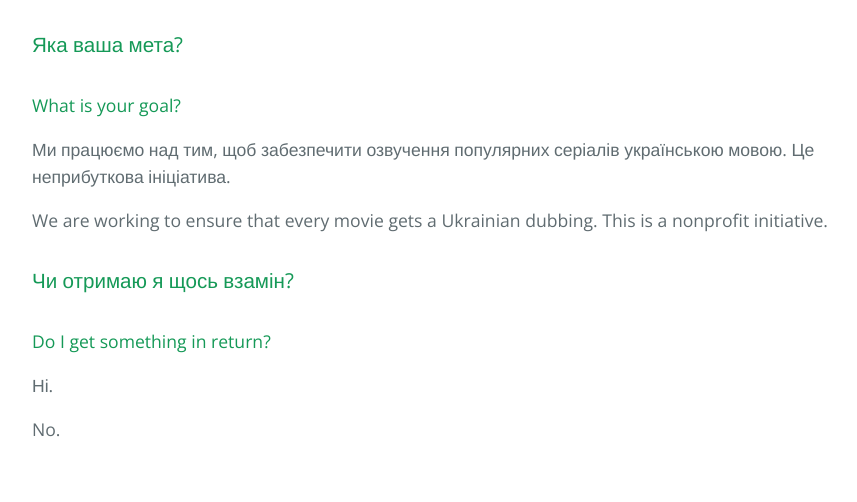
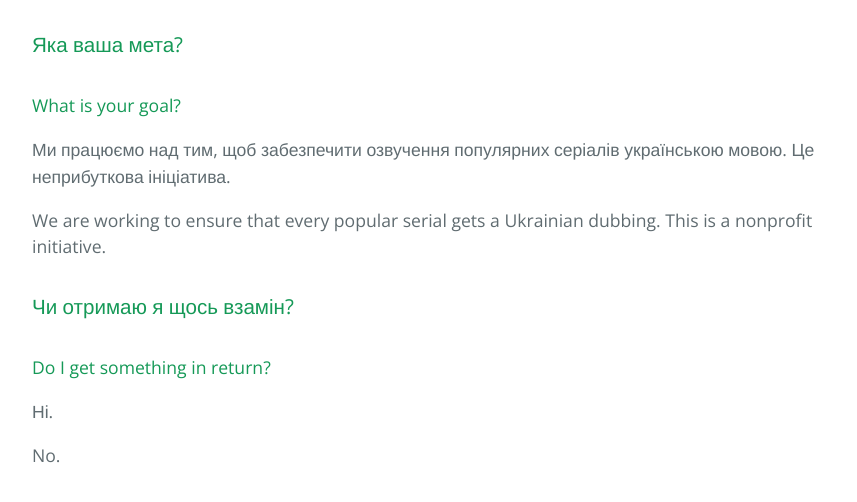
Before and after one commit to studia/series-dubbing, a plain HTML site: page index.html in a window 1280 px wide. Shown: the part 884-1386 px from the top of the page, without its empty margins (192-1049 px from the left). Drawn offline with nearby package versions, Linux system fonts and the light colour scheme.

Commit message:
Update index.html

```diff
--- a/index.html
+++ b/index.html
@@ -65,7 +65,7 @@
 
         <p>Ми працюємо над тим, щоб забезпечити озвучення популярних серіалів українською мовою. Це неприбуткова ініціатива.</p>
 
-        <p>We are working to ensure that every movie gets a Ukrainian dubbing. This is a nonprofit initiative.</p>
+        <p>We are working to ensure that every popular serial gets a Ukrainian dubbing. This is a nonprofit initiative.</p>
 
         <h3><a class="anchor" href="#designer-templates" aria-hidden="true"><span class="octicon octicon-link"></span></a>Чи отримаю я щось взамін?</h3>
         <h4>Do I get something in return?</h4>
```
